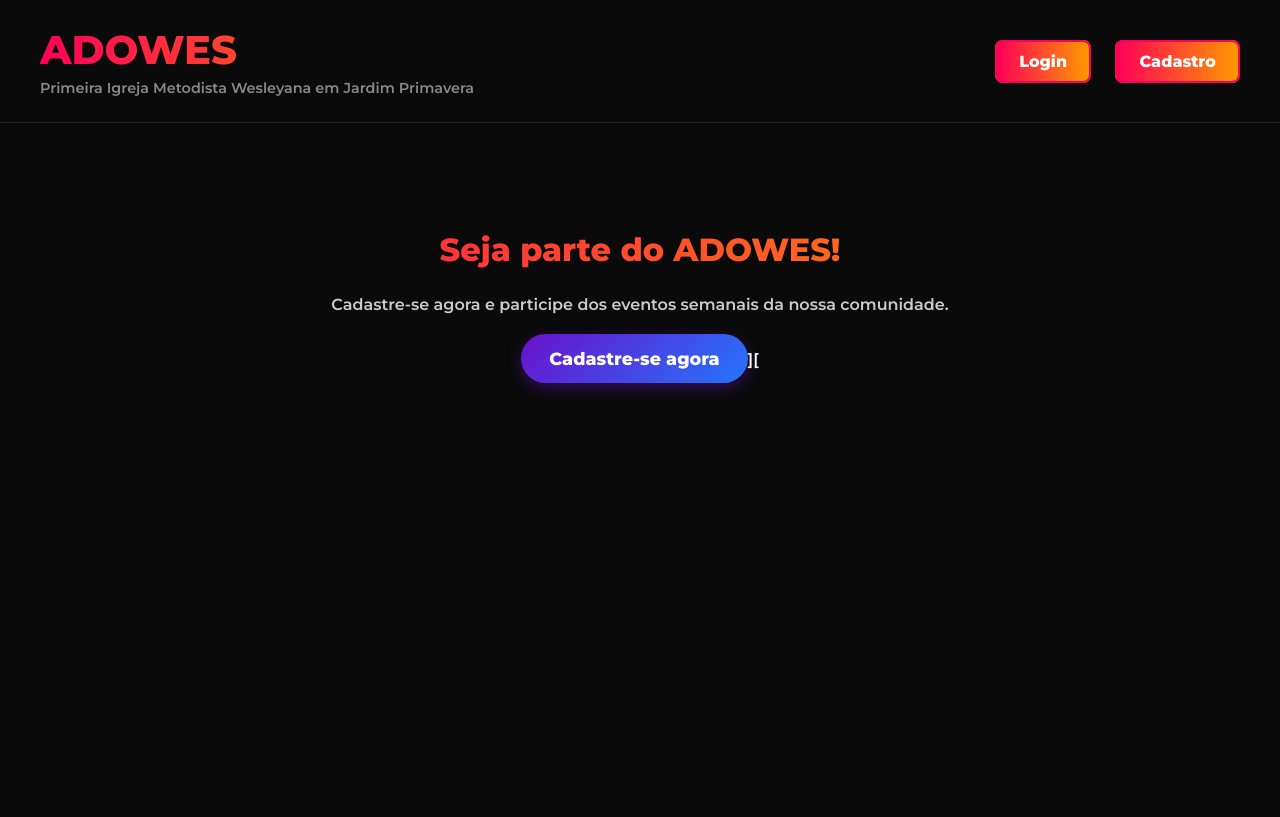
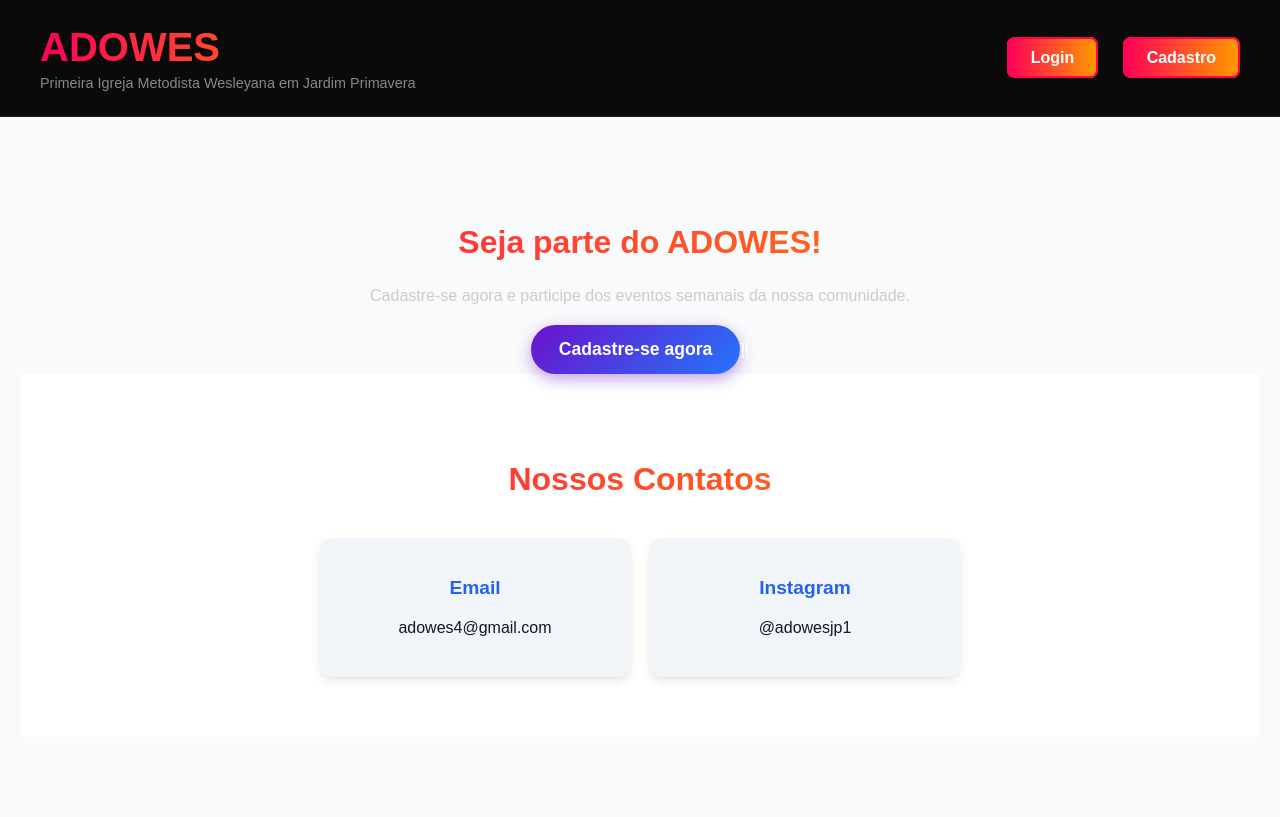
Before and after one commit to CkyHP/Site_adowes, a Django app: page / in a window 1280 px wide. Before the commit the page ends 395 px from the top, so only its background shows below. Run offline with Django 5.2, Linux system fonts and the light colour scheme.

Commit message:
nossos contatos

```diff
--- a/system/templates/dashboard-lider.html
+++ b/system/templates/dashboard-lider.html
@@ -176,7 +176,7 @@ body {
   </div>
 
   <div class="main">
-    <h1 class="bem-vindo">Seja bem-vindo, {{ user.first_name }}!</h1>
+    <h1 class="bem-vindo">Seja bem-vindo(a), {{ user.first_name }}!</h1>
 
     <div class="cta">
       <h2>Eventos Criados</h2>
--- a/system/templates/dashboard.html
+++ b/system/templates/dashboard.html
@@ -208,7 +208,7 @@
 <body>
 {% include 'navbar.html' %}
 {% block content %}
-    <h1 class="bem-vindo">Seja bem-vindo, {{ user.first_name }}!</h1>
+    <h1 class="bem-vindo">Seja bem-vindo(a), {{ user.first_name }}!</h1>
     <div class="dashboard-container">
     <h2 class="titulo-dashboard">Eventos da Semana</h2>
 
--- a/system/templates/index.html
+++ b/system/templates/index.html
@@ -6,6 +6,58 @@
   <meta charset="UTF-8">
   <title>ADOWES - Início</title>
   <link rel="stylesheet" href="{% static 'style.css' %}">
+  <style>
+        body {
+        font-family: Arial, sans-serif;
+        background-color: #f9fafb;
+        margin: 0;
+        padding: 0;
+    }
+
+    .contatos-container {
+        padding: 60px 20px;
+        background-color: #fff;
+        text-align: center;
+    }
+
+    .titulo {
+        font-size: 2em;
+        color: #333;
+        margin-bottom: 40px;
+    }
+
+    .cards-contato {
+        display: flex;
+        justify-content: center;
+        flex-wrap: wrap;
+        gap: 20px;
+    }
+
+    .card {
+        background-color: #f1f5f9;
+        border-radius: 12px;
+        padding: 20px 30px;
+        box-shadow: 0 4px 8px rgba(0,0,0,0.1);
+        width: 250px;
+        transition: transform 0.3s ease;
+    }
+
+    .card:hover {
+        transform: translateY(-5px);
+    }
+
+    .card h3 {
+        color: #2563eb;
+        margin-bottom: 10px;
+        font-size: 1.2em;
+    }
+
+    .card p {
+        color: #111827;
+        font-size: 1em;
+    }
+
+  </style>
 </head>
 <body>
   {% include 'navbar.html' %}
@@ -21,6 +73,20 @@
 
         {% endif %}
 
+            <section class="contatos-container">
+        <h2 class="titulo">Nossos Contatos</h2>
+        <div class="cards-contato">
+            <div class="card">
+                <h3>Email</h3>
+                <p>adowes4@gmail.com</p>
+            </div>
+            <div class="card">
+                <h3>Instagram</h3>
+                <p>@adowesjp1</p>
+            </div>
+        </div>
+    </section>
+
       </section>
   </main>
 </body>
```
